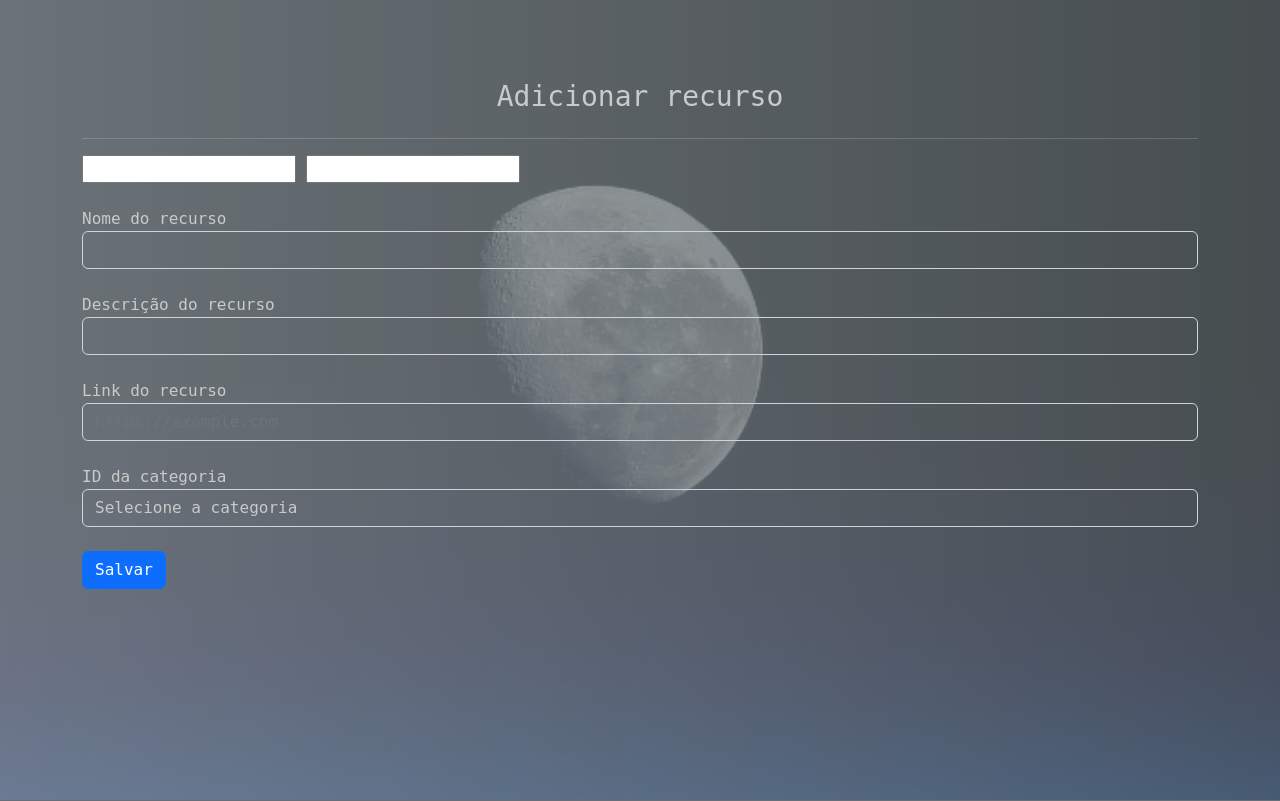
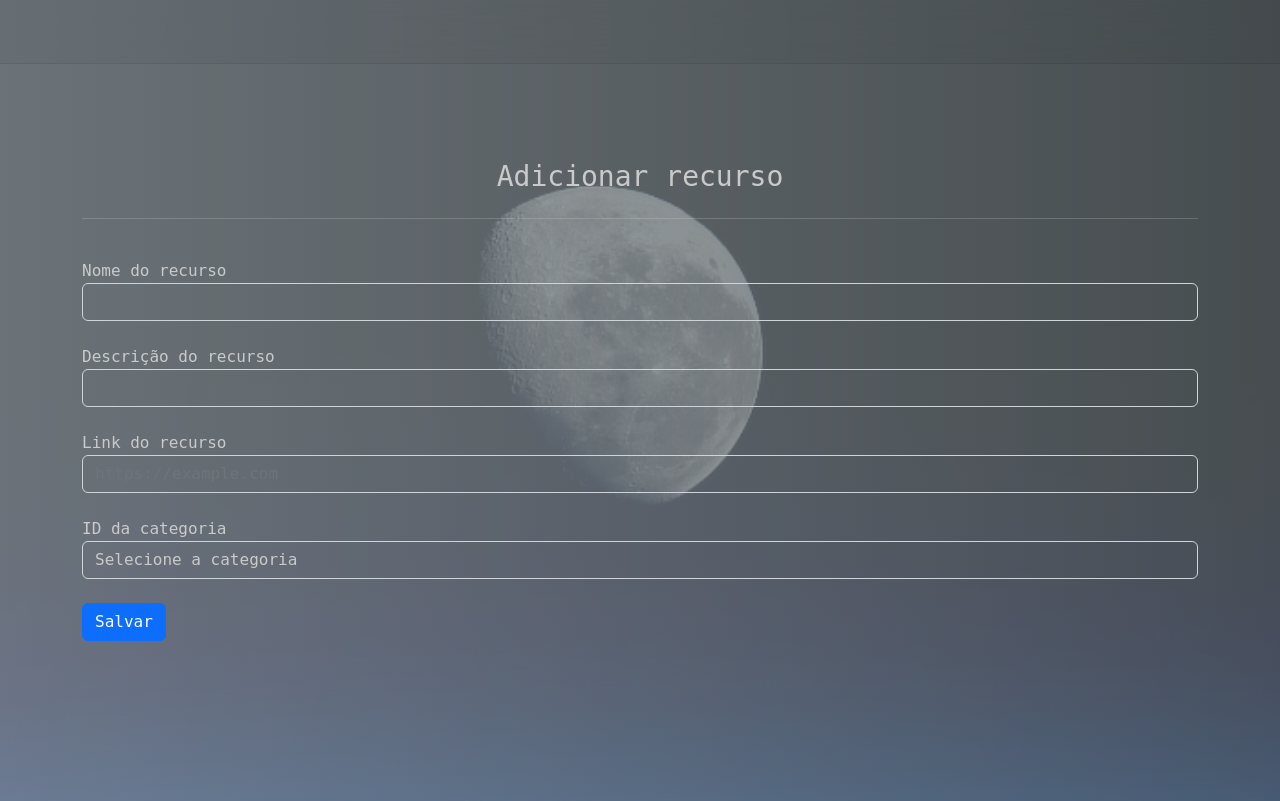
Before and after one commit to SilasRodrigues19/WebResources, a PHP site: page /WebResources/resource/add_resource in a window 1280 px wide. Run offline with PHP 8.4, Linux system fonts and the light colour scheme; data that the repository does not hold is empty; some libraries are stand-ins or nearby versions; some web fonts are replaced.

Commit message:
feat: finish page to add resource and add header navigation

```diff
--- a/application/controllers/Resource.php
+++ b/application/controllers/Resource.php
@@ -47,7 +47,7 @@ class Resource extends CI_Controller
 		$act = $this->input->post('act');
 
 		$dados['resource_id'] = $this->input->post('resource_id');
-		/*
+
 			$dados['resource_name'] = $this->input->post('resource_name');
 			$dados['resource_description'] = $this->input->post('resource_description');
 			$dados['resource_link'] = $this->input->post('resource_link');
@@ -55,8 +55,22 @@ class Resource extends CI_Controller
 
 			#var_dump($dados); exit();
 
-			$res = $this->mres->insertResource($dados);
- 		*/
+			$btnSubmit = $this->input->post('btnSubmit');
+
+			if(isset($btnSubmit)) {
+				$res = $this->mres->insertResource($dados);
+
+				if($res) {
+					notify('', 'Recurso adicionado', 'success', 'w-50');
+					redirect('/resource/add_resource');
+				} else {
+					notify('', 'Erro ao adicionar recurso', 'danger', 'w-50');
+					redirect('/resource/add_resource');
+				}
+			}
+
+
+
 
 		$this->load->view('templates/header', $data);
 		$this->load->view('pages/add_resource', $data);
--- a/application/models/Resource_model.php
+++ b/application/models/Resource_model.php
@@ -59,14 +59,17 @@ class Resource_model extends CI_Model {
     $insert = "INSERT INTO resource (resource_name, resource_description, resource_link)
               VALUES ('{$dados['resource_name']}', '{$dados['resource_description']}', '{$dados['resource_link']}')";
 
-    echo $insert; exit();
+    #echo $insert; exit();
 
     $execute = $this->db->query($insert);
 
     if($execute) {
       $insert = "INSERT INTO resource_category VALUES ({$dados['resource_category']}, {$dados['resource_id']})";
       $execute = $this->db->query($insert);
+      return true;
     }
+
+    return false;
 
 
   }
--- a/application/views/pages/add_resource.php
+++ b/application/views/pages/add_resource.php
@@ -1,30 +1,42 @@
 <main class="main">
+  <header>
+		<nav class="nav-bar">
+			<ul>
+					<li>
+						<a href="/WebResources/resource">
+							<span class="iconify" data-icon="ic:baseline-arrow-back-ios" data-width="20" data-height="20"></span>
+						</a>
+					</li>
+			</ul>
+		</nav>
+	</header>
 	<div class="container">
 		<div class="row">
 			<div class="col-md-12">
 				<h3 class="text-center title">Adicionar recurso</h3>
+        <?= showMessage(); ?>
 			</div>
 		</div>
 		<hr class="hr" />
 		<div class="row">
 			<div class="col-md-12">
 				<form action="" method="POST" name="resource_form">
-          <input type="text" name="act" id="act">
-          <input type="text" name="resource_id" id="resource_id" value="<?= $max_id['max_id'] ?>">
+          <input type="hidden" name="act" id="act">
+          <input type="hidden" name="resource_id" id="resource_id" value="<?= $max_id['max_id'] ?>">
 
           <div class="form-group mt-4">
             <label for="resource_name">Nome do recurso</label>
-            <input type="text" class="form-control" id="resource_name" name="resource_name" aria-describedby="emailHelp">
+            <input autocomplete="off" type="text" class="form-control" id="resource_name" name="resource_name" aria-describedby="emailHelp">
           </div>
 
           <div class="form-group mt-4">
             <label for="resource_description">Descrição do recurso</label>
-            <input type="text" class="form-control" id="resource_description" name="resource_description">
+            <input autocomplete="off" type="text" class="form-control" id="resource_description" name="resource_description">
           </div>
 
           <div class="form-group mt-4">
             <label for="resource_link">Link do recurso</label>
-            <input type="text" class="form-control" id="resource_link" name="resource_link" placeholder="https://example.com">
+            <input autocomplete="off" type="text" class="form-control" id="resource_link" name="resource_link" placeholder="https://example.com">
           </div>
 
           <div class="form-group mt-4">
@@ -38,7 +50,7 @@
                 <?php endforeach; ?>
             </select>
           </div>
-          <button onclick="return handleSubmit();" type="submit" class="btn btn-primary mt-4">Salvar</button>
+          <button name="btnSubmit" onclick="return handleSubmit();" type="submit" class="btn btn-primary mt-4">Salvar</button>
         </form>
 			</div>
 		</div>
--- a/public/css/style.css
+++ b/public/css/style.css
@@ -2,6 +2,18 @@
   margin: 0;
   padding: 0;
   box-sizing: border-box;
+}
+
+a {
+  text-decoration: none;
+  color: #888;
+}
+a:hover {
+  color: #cacaca;
+}
+
+li {
+  list-style: none;
 }
 
 ::-webkit-scrollbar-track {
@@ -44,11 +56,30 @@ body {
   position: relative;
   min-height: 100vh;
   width: 100%;
-  padding: 5rem 0;
+  padding: 10rem 0;
   background-image: linear-gradient(to right, #868f96 0%, #596164 100%);
   color: #cacaca;
 }
-.main .title {
+.main header {
+  position: fixed;
+  left: 0;
+  top: 0;
+  z-index: 100;
+  width: 100%;
+  min-height: 8vh;
+  background: rgba(1, 1, 1, 0.03);
+  -webkit-backdrop-filter: blur(25px);
+          backdrop-filter: blur(25px);
+  border-bottom: 1px solid rgba(1, 1, 1, 0.08);
+}
+.main header nav ul {
+  display: flex;
+  align-items: center;
+  justify-content: end;
+  padding: 0 35px;
+  margin: 20px auto;
+}
+.main .title, .main .showMessage {
   -webkit-animation: slide-in 1.3s ease-in-out;
           animation: slide-in 1.3s ease-in-out;
 }
@@ -62,6 +93,10 @@ body {
   height: 100%;
   background: url("../img/background.jpg") no-repeat center/cover;
   opacity: 0.2;
+}
+
+.swal2-container.swal2-center > .swal2-popup {
+  font-family: monospace;
 }
 
 .accordion {
--- a/public/css/style.scss
+++ b/public/css/style.scss
@@ -5,6 +5,18 @@
 	margin: 0;
 	padding: 0;
 	box-sizing: border-box;
+}
+
+a {
+	text-decoration: none;
+	color: #888;
+	&:hover {
+		color: #cacaca;
+	}
+}
+
+li {
+	list-style: none;
 }
 
 ::-webkit-scrollbar-track {
@@ -42,10 +54,26 @@ body {
 	position: relative;
 	min-height: 100vh;
 	width: 100%;
-	padding: 5rem 0;
+	padding: 10rem 0;
 	background-image: linear-gradient(to right, #868f96 0%, #596164 100%);
 	color: #cacaca;
-	.title {
+	header {
+		position: fixed;
+		left: 0;
+		top: 0;
+		z-index: 100;
+		width: 100%;
+		min-height: 8vh;
+		background: rgba(1, 1, 1, .03);
+    backdrop-filter: blur(25px);
+    border-bottom: 1px solid rgba(1, 1, 1, .08);
+		nav ul {
+			@include flexCenter(end);
+			padding: 0 35px;
+			margin: 20px auto;
+		}
+	}
+	.title, .showMessage {
 		animation: slide-in 1.3s ease-in-out;
 	}
 	&:before {
@@ -59,6 +87,10 @@ body {
 		background: url("../img/background.jpg") no-repeat center / cover;
 		opacity: 0.2;
 	}
+}
+
+.swal2-container.swal2-center > .swal2-popup {
+	font-family: monospace;
 }
 
 .accordion {
```
Also changed, not shown: application/views/pages/resource.php (+12 -0 lines), 1 other file.
